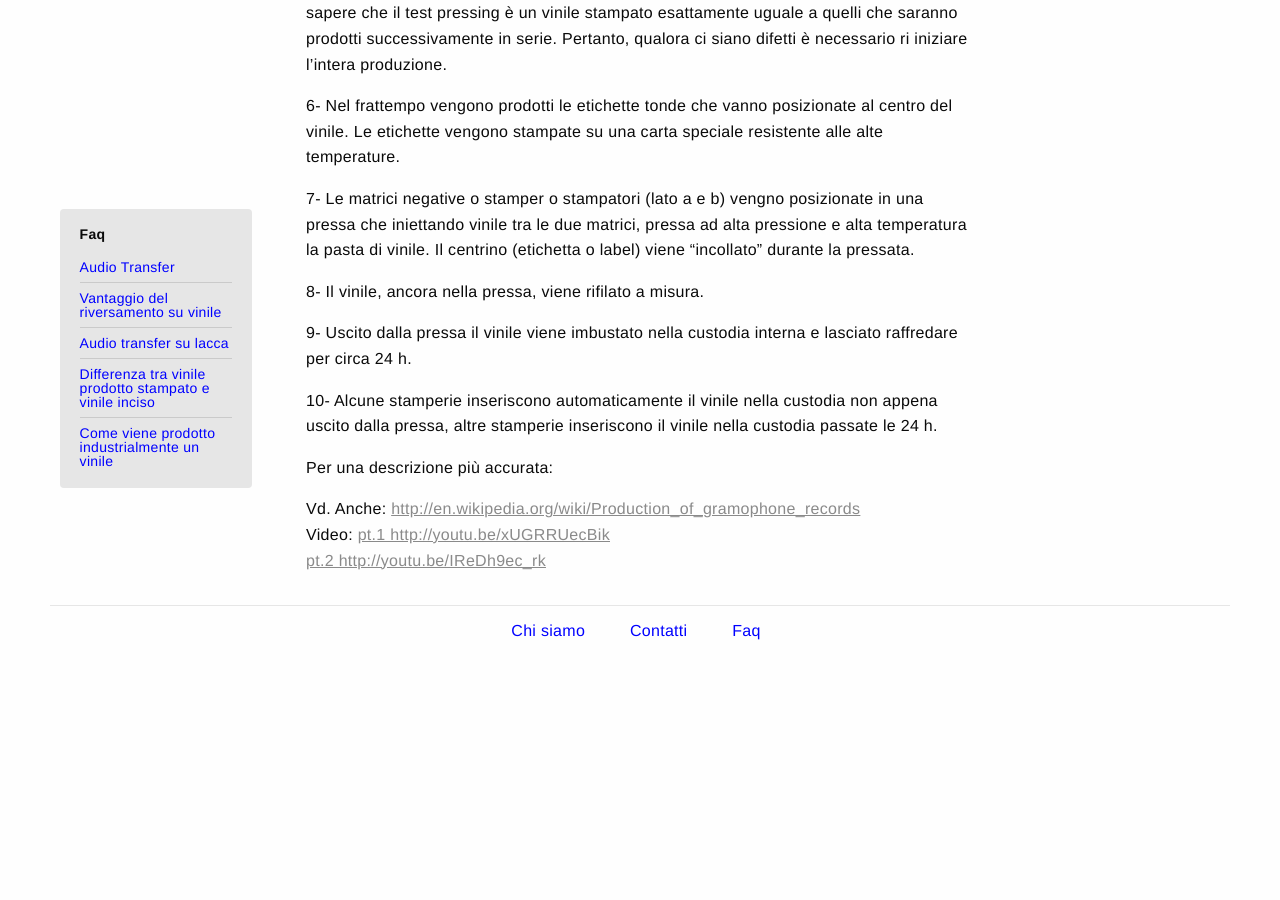
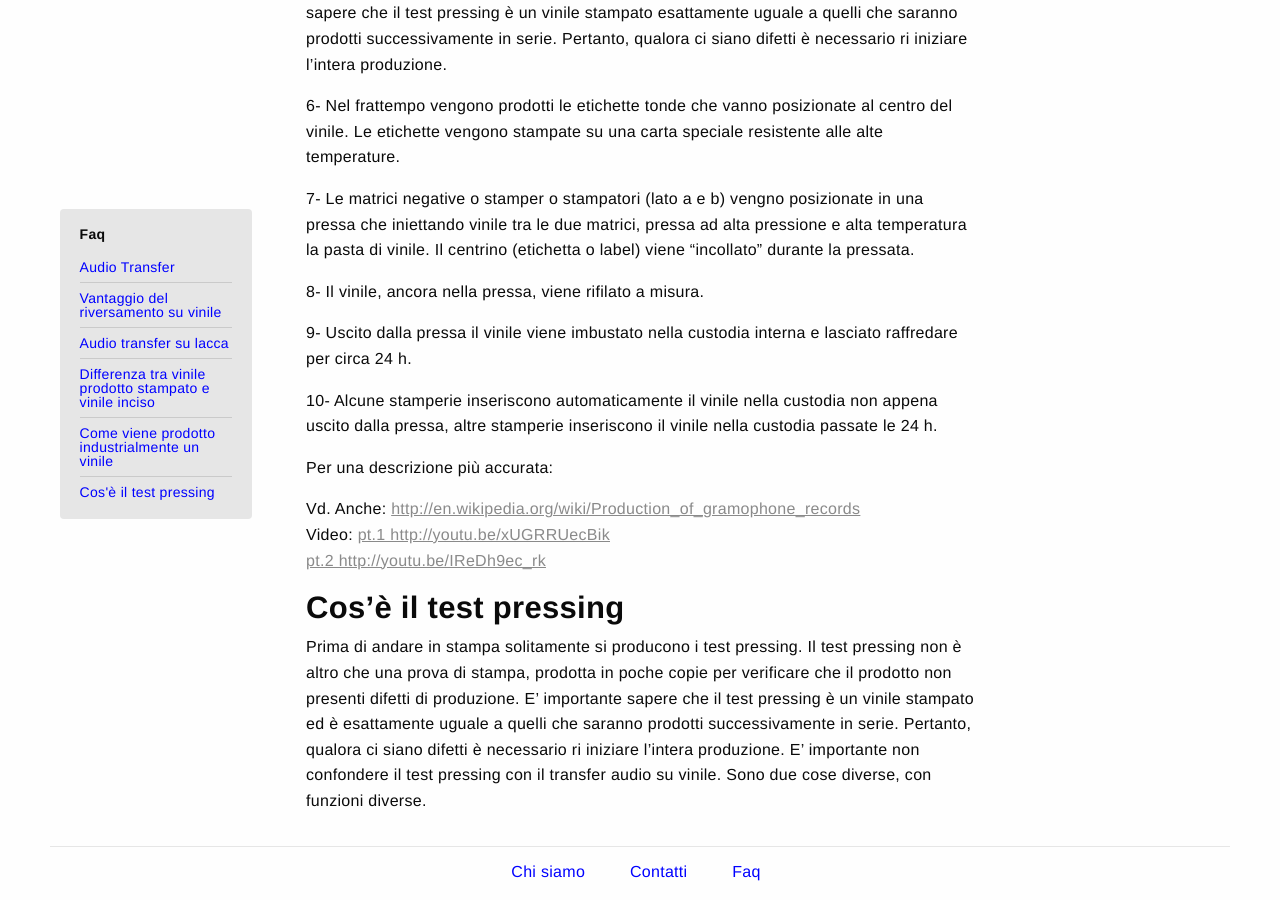
Before and after one commit to Vinilificio/Vinilificio.github.io, a Jekyll site: the page built from _pages/faq.md, in a window 1280 px wide and 900 px high, scrolled down 1697 px. Built offline with Jekyll 4.4.1, drawn with Linux system fonts in a browser that asks for light colours; before the commit the page ends 2357 px from its top, so only the background shows below that.

Commit message:
Update faq.md

```diff
--- a/_pages/faq.md
+++ b/_pages/faq.md
@@ -13,6 +13,8 @@
   id: differenza-tra-vinile-prodotto-stampato-e-vinile-inciso
 - titolo: Come viene prodotto industrialmente un vinile
   id: come-viene-prodotto-industrialmente-un-vinile
+- titolo: Cos'è il test pressing
+  id: cos'è-il-test-pressing
 published: true
 ---
 
@@ -62,3 +64,6 @@
 Vd. Anche: <a target="blank" href="http://en.wikipedia.org/wiki/Production_of_gramophone_records">http://en.wikipedia.org/wiki/Production_of_gramophone_records</a><br>
 Video: <a target="blank" href="http://youtu.be/xUGRRUecBik"> pt.1 http://youtu.be/xUGRRUecBik</a><br>
 <a target="blank" href="http://youtu.be/IReDh9ec_rk">pt.2 http://youtu.be/IReDh9ec_rk</a>
+
+### Cos'è il test pressing
+Prima di andare in stampa solitamente si producono i test pressing. Il test pressing non è altro che una prova di stampa, prodotta in poche copie per verificare che il prodotto non presenti difetti di produzione. E’ importante sapere che il test pressing è un vinile stampato ed è esattamente uguale a quelli che saranno prodotti successivamente in serie. Pertanto, qualora ci siano difetti è necessario ri iniziare l’intera produzione. E’ importante non confondere il test pressing con il transfer audio su vinile. Sono due cose diverse, con funzioni diverse.
```
